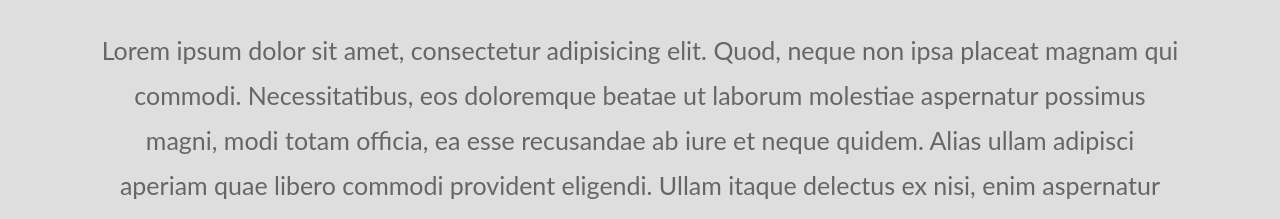
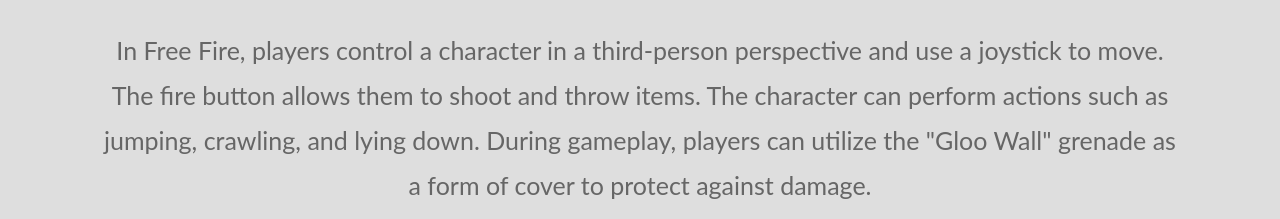
Before and after one commit to Furious-luffy/gamesite, a plain HTML site: page index.html in a window 1280 px wide. Shown: the part 579-798 px from the top of the page. Drawn offline with Linux system fonts and the light colour scheme.

Commit message:
Update index.html

```diff
--- a/index.html
+++ b/index.html
@@ -19,7 +19,7 @@
     <section class="section section-light">
         <h2>Section One</h2>
         <p>
-            Lorem ipsum dolor sit amet, consectetur adipisicing elit. Quod, neque non ipsa placeat magnam qui commodi. Necessitatibus, eos doloremque beatae ut laborum molestiae aspernatur possimus magni, modi totam officia, ea esse recusandae ab iure et neque quidem. Alias ullam adipisci aperiam quae libero commodi provident eligendi. Ullam itaque delectus ex nisi, enim aspernatur voluptatem hic inventore odio ut quae alias, obcaecati at magni maxime eius ad! Ipsam omnis odio modi beatae distinctio et architecto aut deserunt! Voluptatem itaque incidunt veniam quisquam iure ea quia asperiores commodi in, dolorem ad architecto exercitationem repellat voluptas doloremque facere delectus omnis beatae quam accusantium.
+           In Free Fire, players control a character in a third-person perspective and use a joystick to move. The fire button allows them to shoot and throw items. The character can perform actions such as jumping, crawling, and lying down. During gameplay, players can utilize the "Gloo Wall" grenade as a form of cover to protect against damage.
         </p>
    </section>
    <section class="pimg2">
```
